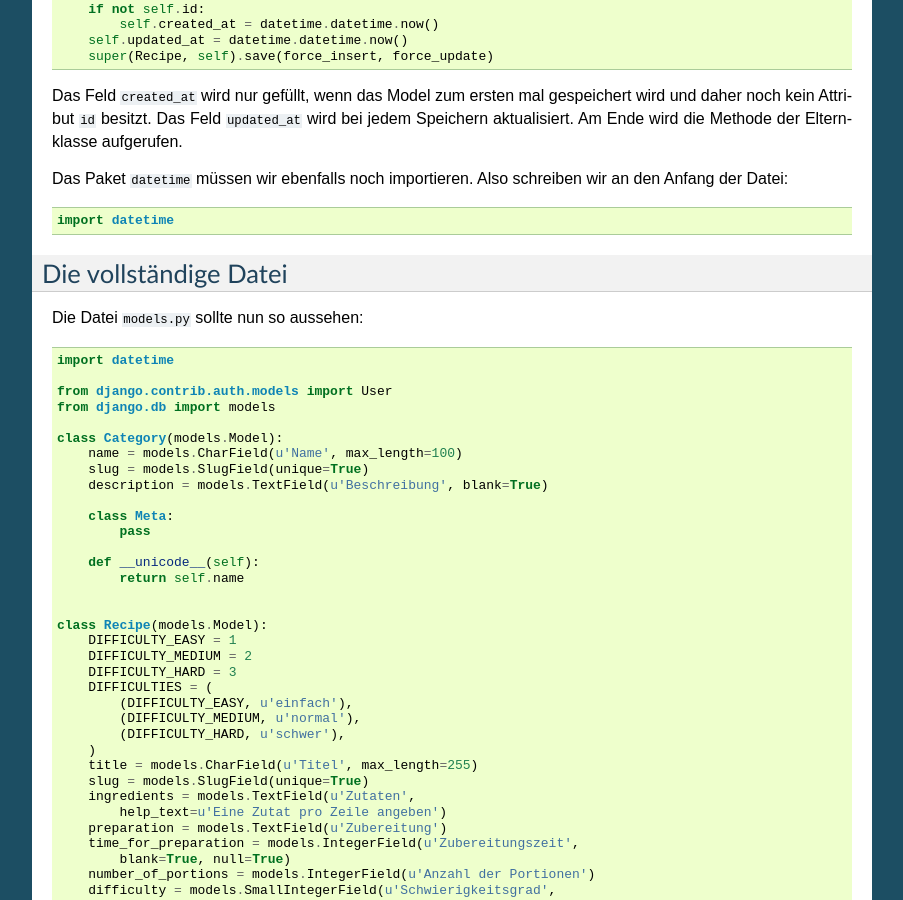
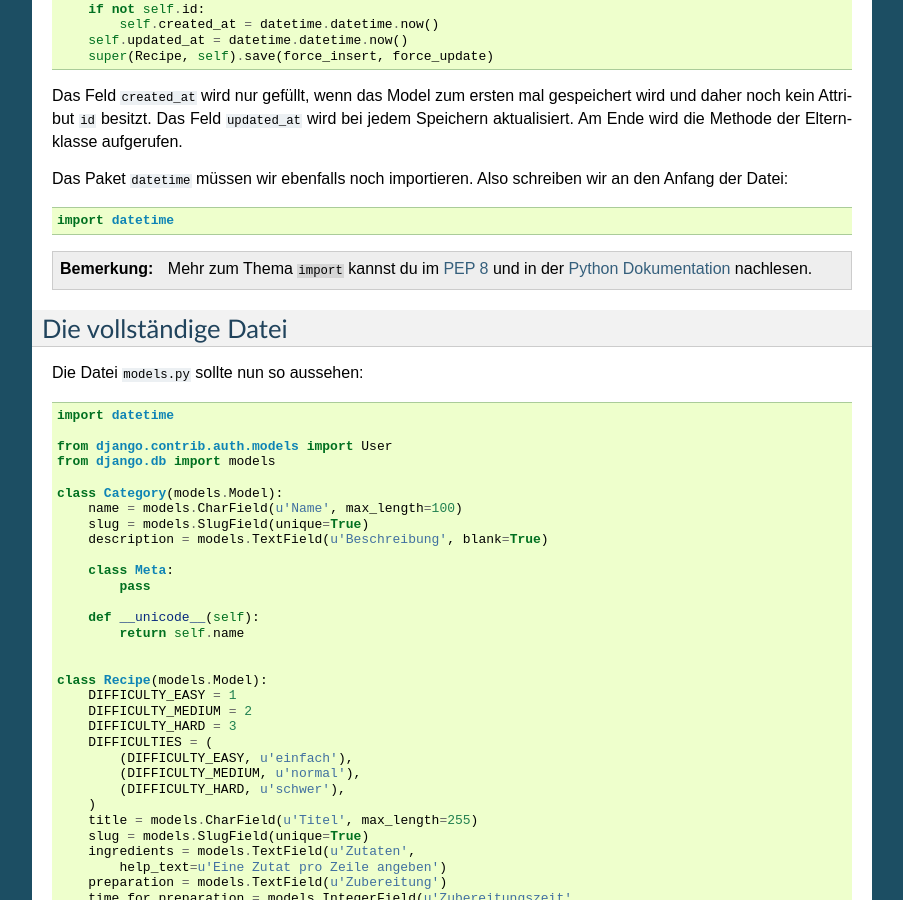
Before and after one commit to keimlink/django-workshop, a Sphinx documentation site: the page built from docs/erstes_projekt/app.rst, in a window 1280 px wide and 900 px high, scrolled down 2757 px. Shown: the whole window, without its empty margins (198-1101 px from the left). Built offline with Sphinx 7.4.7, drawn with Linux system fonts in a browser that asks for light colours.

Commit message:
Anmerkung zu imports eingefügt.

```diff
--- a/docs/erstes_projekt/app.rst
+++ b/docs/erstes_projekt/app.rst
@@ -143,6 +143,10 @@ Das Paket ``datetime`` müssen wir ebenfalls noch importieren. Also schreiben wi
 
     import datetime
 
+..  note::
+
+    Mehr zum Thema ``import`` kannst du im `PEP 8 <http://www.python.org/dev/peps/pep-0008/>`_ und in der `Python Dokumentation <http://docs.python.org/reference/simple_stmts.html#import>`_ nachlesen.
+
 Die vollständige Datei
 ======================
 
```
